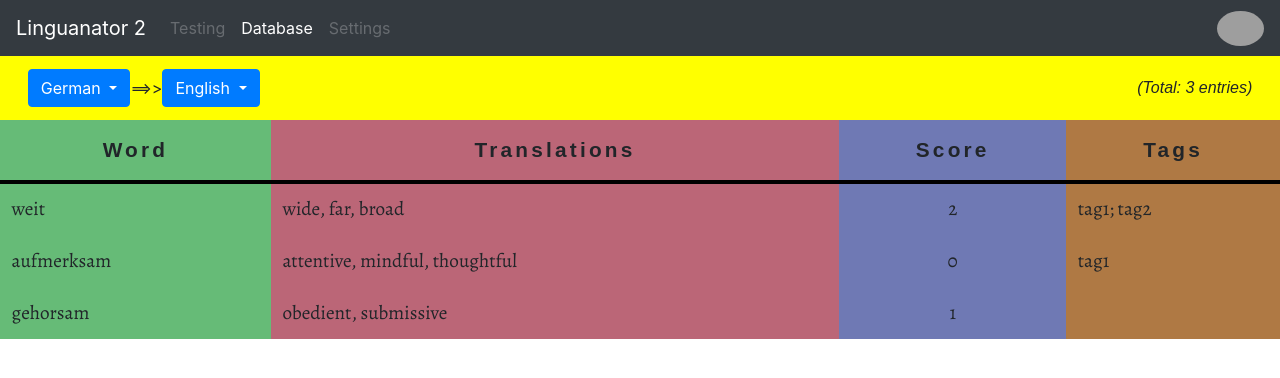
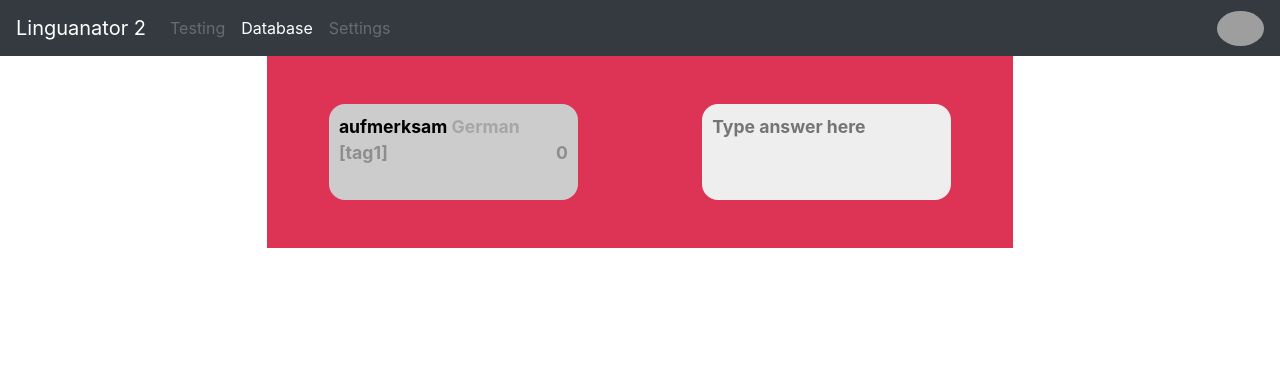
Before and after one commit to IgorBoyarshin/Linguanator2, an Angular app: page /testing in a window 1280 px wide. Before the commit this address led to /database. Shown: the top 378 px of the page. Built offline with nearby package versions, Linux system fonts and the light colour scheme; grey boxes are pictures that could not be loaded; a web font is replaced by a local one.

Commit message:
Added basic Testing boxes

```diff
--- a/src/app/database/database.component.ts
+++ b/src/app/database/database.component.ts
@@ -24,7 +24,7 @@ export class DatabaseComponent implements OnInit {
 
     ngOnInit() {
         const languagePair = this.settingsService.languagePairInUse();
-        this.words = this.wordsDatabaseService.wordsForLanguagePair(languagePair);
+        this.words = this.wordsDatabaseService.wordsFor(languagePair);
         this.primaryLanguage = this.languageIndexer.nameOf(languagePair.src);
         this.secondaryLanguage = this.languageIndexer.nameOf(languagePair.dst);
         this.languages = this.languageIndexer.allNames();
--- a/src/app/testing/testing.component.css
+++ b/src/app/testing/testing.component.css
@@ -0,0 +1,53 @@
+#testing-main-column {
+    padding-top: 3rem;
+    padding-bottom: 3rem;
+    background-color: #d35;
+}
+.box {
+    /* min-width: 15rem; */
+    /* max-width: 25rem; */
+    height: 6rem;
+    /* margin: 1rem; */
+    padding: 0.5rem;
+    border-radius: 1rem;
+    font-weight: bold;
+}
+.box#testing-query {
+
+/* } */
+/* .box:first-child { */
+    background: #ccc;
+    border: 2px solid #ccc;
+}
+/* .box:last-child { */
+.box#testing-user-answer {
+    background: #eee;
+    border: 2px solid #eee;
+/* } */
+/* .box#testing-user-answer { */
+    resize: none;
+    outline: none;
+}
+.box#testing-user-answer:focus {
+    border: 2px solid blue;
+}
+#word-score {
+    float: right;
+}
+
+.primary-text-light {
+    font-size: 1.1rem;
+    color: white;
+}
+.primary-text-dark {
+    font-size: 1.1rem;
+    color: black;
+}
+.secondary-text-1 {
+    font-size: 1.1rem;
+    color: rgba(80, 80, 80, 0.5);
+}
+.secondary-text-2 {
+    font-size: 1.1rem;
+    color: rgba(80, 80, 80, 0.3);
+}
--- a/src/app/testing/testing.component.html
+++ b/src/app/testing/testing.component.html
@@ -1 +1,30 @@
-<p>Testing works!</p>
+<div class="container-fluid">
+    <div class="row">
+        <section id="testing-main-column" class="col-7 container-fluid">
+            <div class="row justify-content-around">
+                <div class="col-4 box" id="testing-query">
+                    <span class="primary-text-dark" id="word-to-translate">
+                        {{ wordEntry ? wordEntry.word : "" }}
+                    </span>
+                    <span class="secondary-text-2" id="lang-label">
+                        {{ maybeLanguageSrc() }}
+                    </span>
+                    <span class="secondary-text-1" id="tags-label">
+                        [{{ wordEntry ? wordEntry.tags.join(";") : "" }}]
+                    </span>
+                    <span class="secondary-text-1" id="word-score">
+                        {{ wordEntry ? wordEntry.score : 0.0 }}
+                    </span>
+                </div>
+
+                <textarea class="col-4 box primary-text-dark"
+                          id="testing-user-answer"
+                          placeholder="Type answer here"
+                          ></textarea>
+                    <!-- [(ngModel)]="userInput" -->
+                    <!-- (keyup.enter)="submitAnswer()" -->
+                    <!-- [disabled]="currentState != stateUserInput" -->
+            </div>
+        </section>
+    </div>
+</div>
--- a/src/app/testing/testing.component.ts
+++ b/src/app/testing/testing.component.ts
@@ -1,5 +1,10 @@
 import { Component, OnInit } from '@angular/core';
-import { Router } from "@angular/router";
+
+import { WordEntry } from '../word-entry.model';
+import { LanguagePair } from '../language-pair.model';
+import { LanguageIndexerService } from '../language-indexer.service';
+import { WordsDatabaseService } from '../words-database.service';
+import { SettingsService } from '../settings.service';
 
 @Component({
     selector: 'app-testing',
@@ -7,9 +12,24 @@ import { Router } from "@angular/router";
     styleUrls: ['./testing.component.css']
 })
 export class TestingComponent implements OnInit {
-    constructor(private router: Router) {}
+    wordEntry: WordEntry;
+    languagePair: LanguagePair;
+
+    constructor(
+        private wordsDatabaseService: WordsDatabaseService,
+        private languageIndexer: LanguageIndexerService,
+        private settingsService: SettingsService) {}
+
     ngOnInit() {
-        // XXX: temporary, while there is nothing in Testing to see
-        this.router.navigate(['/database']);
+        this.languagePair = this.settingsService.languagePairInUse();
+        const randomWord = this.wordsDatabaseService.randomWordEntryFor(this.languagePair);
+        if (randomWord) {
+            this.wordEntry = randomWord;
+        }
+    }
+
+    maybeLanguageSrc(): string {
+        // XXX: In future must account for both directions
+        return this.languagePair ? this.languageIndexer.nameOf(this.languagePair.src) : "";
     }
 }
--- a/src/app/words-database.service.ts
+++ b/src/app/words-database.service.ts
@@ -26,15 +26,19 @@ export class WordsDatabaseService {
             .push(...gerToEng);
     }
 
-    wordsForLanguagePair({src, dst}: LanguagePair): WordEntry[] {
+    wordsFor({src, dst}: LanguagePair): WordEntry[] {
         return this.dictionary.from(src).to(dst);
     }
 
-    // private randomInt(exclusiveMax) {
-    //     return Math.floor(Math.random() * exclusiveMax);
-    // }
-    //
-    // randomWordEntry(): WordEntry {
-    //     return this.gerToEng[this.randomInt(this.gerToEng.length)];
-    // }
+    private randomInt(exclusiveMax) {
+        return Math.floor(Math.random() * exclusiveMax);
+    }
+
+    private randomOf(arr: any[]): any {
+        return arr[this.randomInt(arr.length)];
+    }
+
+    randomWordEntryFor(languagePair: LanguagePair): WordEntry | undefined {
+        return this.randomOf(this.wordsFor(languagePair));
+    }
 }
```
